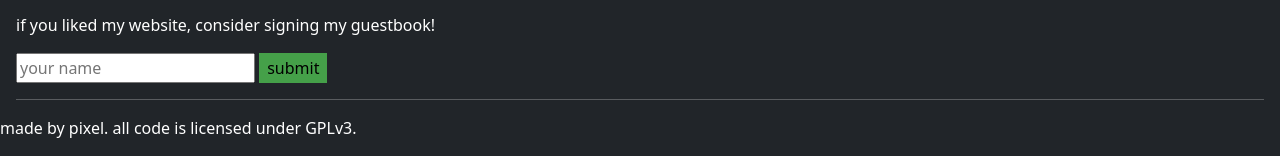
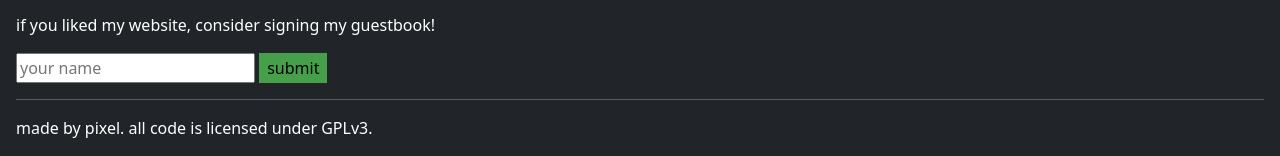
Before and after one commit to PixelHalide/mist-pixel, a plain HTML site: page index.html in a window 1280 px wide. Shown: the part 4652-4808 px from the top of the page. Drawn offline with nearby package versions, Linux system fonts and the light colour scheme.

Commit message:
Padding on footer

```diff
--- a/index.html
+++ b/index.html
@@ -305,7 +305,7 @@
     </main>
 
     <!-- hi! -->
-    <footer>
+    <footer class="m-3">
         <p>made by pixel. all code is licensed under GPLv3.</p>
     </footer>
 
```
